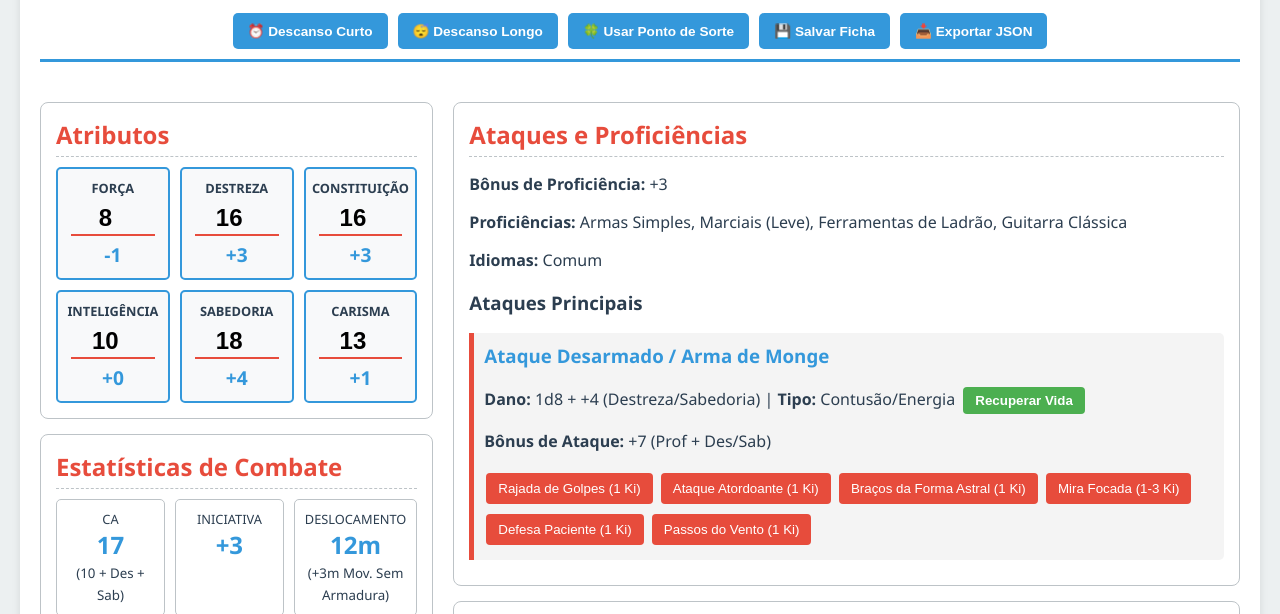
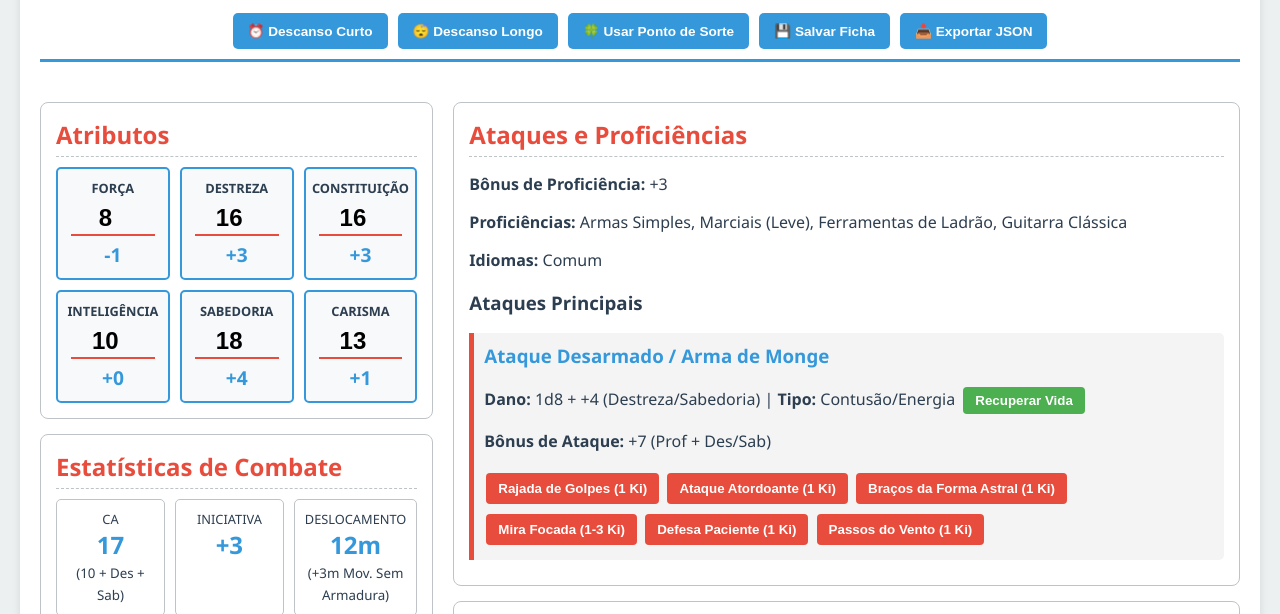
Before and after one commit to SantanaYure/Cedric, a plain HTML site: page ficha.html in a window 1280 px wide. Shown: the part 124-738 px from the top of the page. Drawn offline with Linux system fonts and the light colour scheme.

Commit message:
Add Ki abilities buttons with hover descriptions to character sheet

```diff
--- a/ficha.html
+++ b/ficha.html
@@ -467,8 +467,49 @@
                 <span id="ataque-bonus-monge">+6</span> (Prof + Des/Sab)
               </p>
               <button
+                class="btn-ki"
+                data-habilidade="Rajada de Golpes"
                 onclick="usarHabilidade('Rajada de Golpes')"
-                style="
+              >
+                Rajada de Golpes (1 Ki)
+              </button>
+              <button
+                class="btn-ki"
+                data-habilidade="Ataque Atordoante"
+                onclick="usarHabilidade('Ataque Atordoante')"
+              >
+                Ataque Atordoante (1 Ki)
+              </button>
+              <button
+                class="btn-ki"
+                data-habilidade="Braços da Forma Astral"
+                onclick="usarHabilidade('Braços da Forma Astral')"
+              >
+                Braços da Forma Astral (1 Ki)
+              </button>
+              <button
+                class="btn-ki"
+                data-habilidade="Mira Focada"
+                onclick="usarHabilidade('Mira Focada')"
+              >
+                Mira Focada (1-3 Ki)
+              </button>
+              <button
+                class="btn-ki"
+                data-habilidade="Defesa Paciente"
+                onclick="usarHabilidade('Defesa Paciente')"
+              >
+                Defesa Paciente (1 Ki)
+              </button>
+              <button
+                class="btn-ki"
+                data-habilidade="Passos do Vento"
+                onclick="usarHabilidade('Passos do Vento')"
+              >
+                Passos do Vento (1 Ki)
+              </button>
+              <style>
+                .btn-ki {
                   padding: 8px 12px;
                   margin: 5px 2px;
                   background-color: var(--cor-destaque);
@@ -476,80 +517,101 @@
                   border: none;
                   border-radius: 4px;
                   cursor: pointer;
-                "
-              >
-                Rajada de Golpes (1 Ki)
-              </button>
-              <button
-                onclick="usarHabilidade('Ataque Atordoante')"
-                style="
-                  padding: 8px 12px;
-                  margin: 5px 2px;
-                  background-color: var(--cor-destaque);
-                  color: white;
-                  border: none;
-                  border-radius: 4px;
+                  font-weight: bold;
+                  transition: background 0.2s;
+                }
+                .btn-ki:hover {
+                  background-color: #c0392b;
+                }
+                .modal-ki {
+                  display: none;
+                  position: fixed;
+                  z-index: 1000;
+                  left: 0;
+                  top: 0;
+                  width: 100vw;
+                  height: 100vh;
+                  background: rgba(0, 0, 0, 0.3);
+                  justify-content: center;
+                  align-items: center;
+                }
+                .modal-ki-content {
+                  background: #fff;
+                  color: #222;
+                  border-radius: 8px;
+                  padding: 24px 20px;
+                  max-width: 400px;
+                  box-shadow: 0 4px 16px rgba(0, 0, 0, 0.2);
+                  font-size: 1.05em;
+                }
+                .modal-ki-close {
+                  float: right;
+                  font-size: 1.2em;
                   cursor: pointer;
-                "
-              >
-                Ataque Atordoante (1 Ki)
-              </button>
-              <button
-                onclick="usarHabilidade('Braços da Forma Astral')"
-                style="
-                  padding: 8px 12px;
-                  margin: 5px 2px;
-                  background-color: var(--cor-destaque);
-                  color: white;
-                  border: none;
-                  border-radius: 4px;
-                  cursor: pointer;
-                "
-              >
-                Braços da Forma Astral (1 Ki)
-              </button>
-              <button
-                onclick="usarHabilidade('Mira Focada')"
-                style="
-                  padding: 8px 12px;
-                  margin: 5px 2px;
-                  background-color: var(--cor-destaque);
-                  color: white;
-                  border: none;
-                  border-radius: 4px;
-                  cursor: pointer;
-                "
-              >
-                Mira Focada (1-3 Ki)
-              </button>
-              <button
-                onclick="usarHabilidade('Defesa Paciente')"
-                style="
-                  padding: 8px 12px;
-                  margin: 5px 2px;
-                  background-color: var(--cor-destaque);
-                  color: white;
-                  border: none;
-                  border-radius: 4px;
-                  cursor: pointer;
-                "
-              >
-                Defesa Paciente (1 Ki)
-              </button>
-              <button
-                onclick="usarHabilidade('Passos do Vento')"
-                style="
-                  padding: 8px 12px;
-                  margin: 5px 2px;
-                  background-color: var(--cor-destaque);
-                  color: white;
-                  border: none;
-                  border-radius: 4px;
-                  cursor: pointer;
-                "
-              >
-                Passos do Vento (1 Ki)
-              </button>
+                  color: #888;
+                }
+                .modal-ki-close:hover {
+                  color: #e74c3c;
+                }
+              </style>
+
+              <div id="kiDescricaoCard" style="display: none"></div>
+
+              <script>
+                const textosKi = {
+                  "Rajada de Golpes":
+                    "Gaste 1 Ki para fazer dois Ataques Desarmados como Ação Bônus.",
+                  "Defesa Paciente":
+                    "Use Desengajar ou, com 1 Ki, Desengajar e Esquivar.",
+                  "Passos do Vento":
+                    "Use Disparada ou, com 1 Ki, Desengajar + Disparada e salto dobrado.",
+                  "Braços da Forma Astral":
+                    "Bônus: usa Sabedoria em testes de Força, ataques desarmados com alcance aumentado e dano de energia. Pode causar dano ao invocar (teste de Destreza do alvo). Dura 10 min.",
+                  "Ataque Atordoante":
+                    "Ao acertar, gaste 1 Ki: alvo faz teste de Constituição. Falha: atordoado até fim do próximo turno. Sucesso: velocidade reduzida e próxima jogada contra ele tem vantagem.",
+                  "Mira Focada":
+                    "Ao errar um ataque, gaste 1-3 Ki para somar +2 por ponto à jogada.",
+                };
+                // Card de descrição das habilidades de Ki
+                const card = document.getElementById("kiDescricaoCard");
+                card.style.position = "relative";
+                card.style.background = "#fff";
+                card.style.color = "#222";
+                card.style.border = "1px solid #e74c3c";
+                card.style.borderRadius = "8px";
+                card.style.padding = "14px 18px";
+                card.style.marginTop = "10px";
+                card.style.boxShadow = "0 2px 8px rgba(0,0,0,0.08)";
+                card.style.maxWidth = "600px";
+                card.style.fontSize = "1em";
+                card.style.transition = "opacity 0.2s";
+                card.style.opacity = 0;
+
+                const containerBotoes = document.querySelector(
+                  ".ataques .habilidade-item"
+                );
+                if (containerBotoes) {
+                  containerBotoes.appendChild(card);
+                }
+
+                document.querySelectorAll(".btn-ki").forEach((btn) => {
+                  btn.addEventListener("mouseenter", function (e) {
+                    const nome = btn.getAttribute("data-habilidade");
+                    const texto = textosKi[nome] || "";
+                    card.textContent = texto;
+                    card.style.display = "block";
+                    setTimeout(() => {
+                      card.style.opacity = 1;
+                    }, 10);
+                  });
+                  btn.addEventListener("mouseleave", function (e) {
+                    card.style.opacity = 0;
+                    setTimeout(() => {
+                      card.style.display = "none";
+                    }, 200);
+                  });
+                });
+              </script>
             </div>
           </div>
         </div>
```
